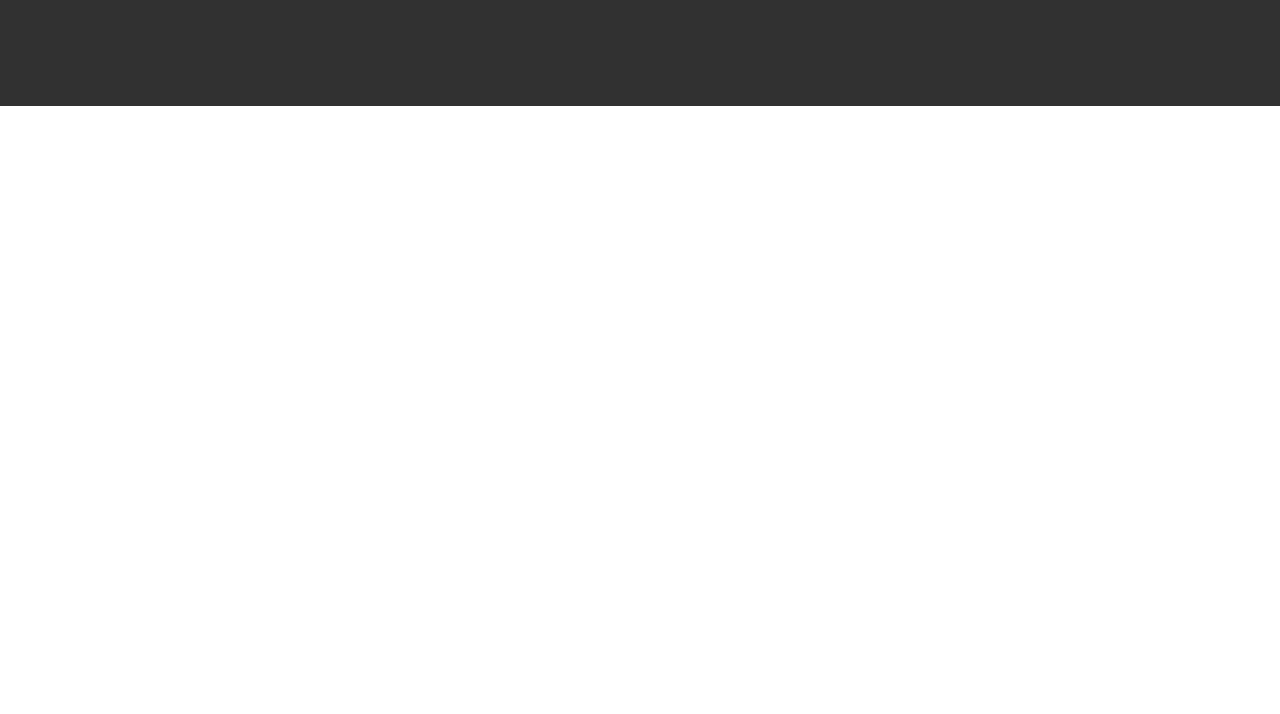
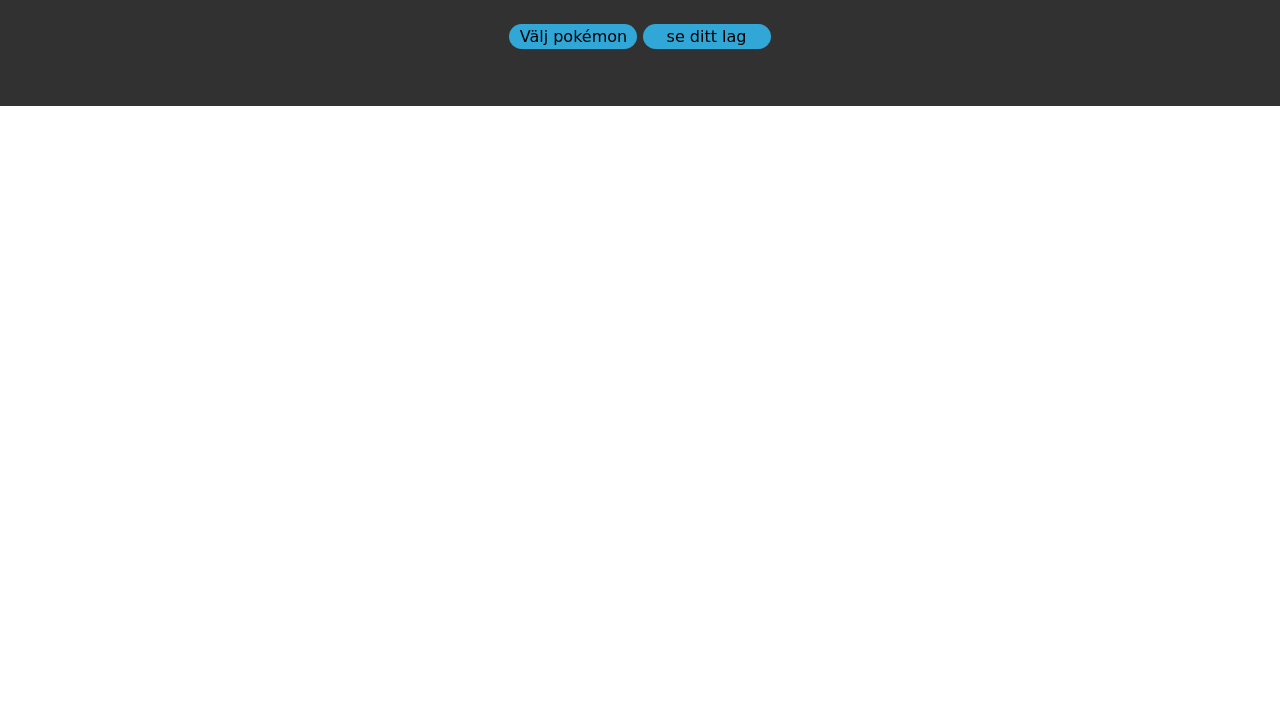
Before and after one commit to QueAnkan/pokemon-team-manager, a plain HTML site: page index.html in a window 1280 px wide. Shown: the part 86-800 px from the top of the page. Drawn offline with Linux system fonts and the light colour scheme; a web font is replaced by a local one.

Commit message:
påbörjat struktur

```diff
--- a/index.html
+++ b/index.html
@@ -10,7 +10,10 @@
 <body>
 	<header class="header">
 		<h1>Pokémon team Builder</h1>
-		<div></div>
+		<div>
+			<button id="search">Välj pokémon</button>
+			<button id="view-team">se ditt lag</button>
+		</div>
 	</header>
 	<main>
 		<section></section>
```
Also changed, not shown: planering.txt.
